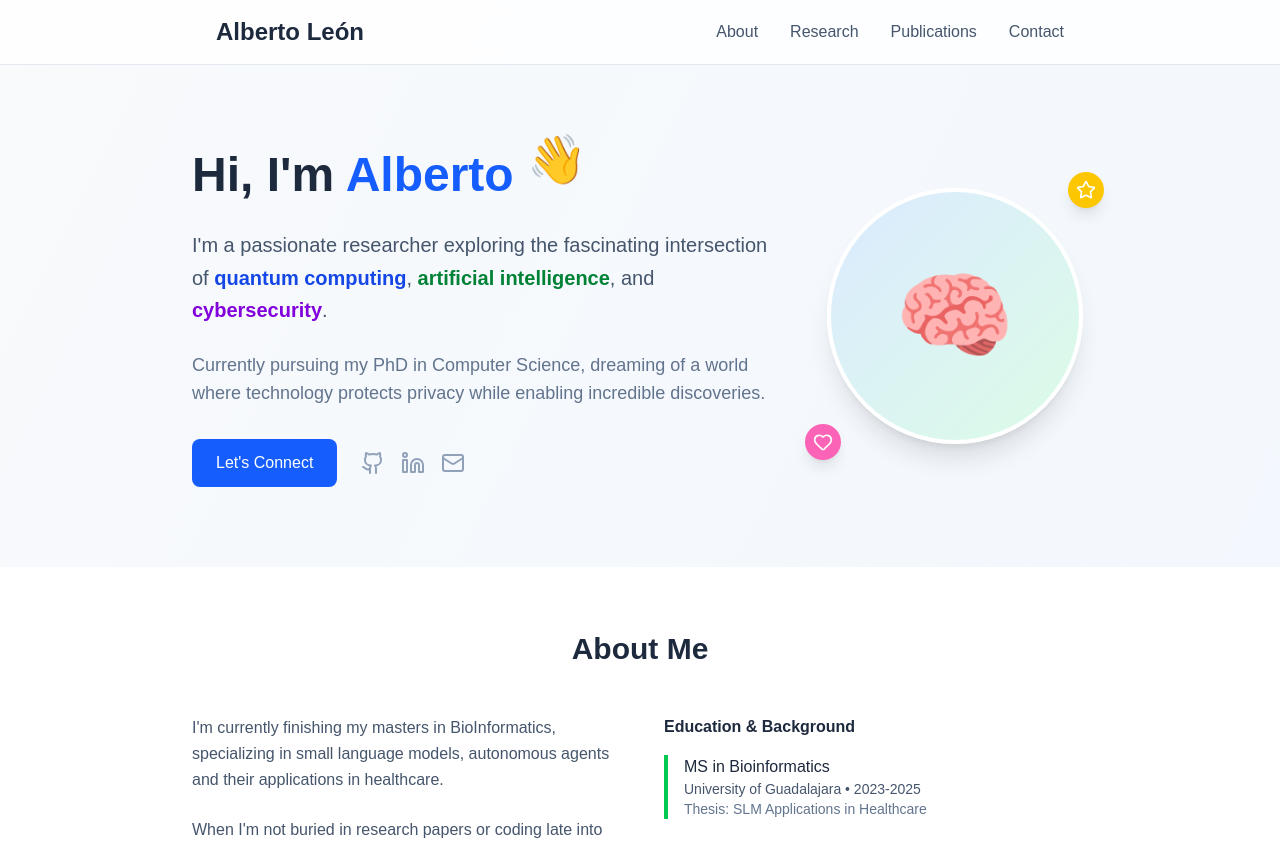
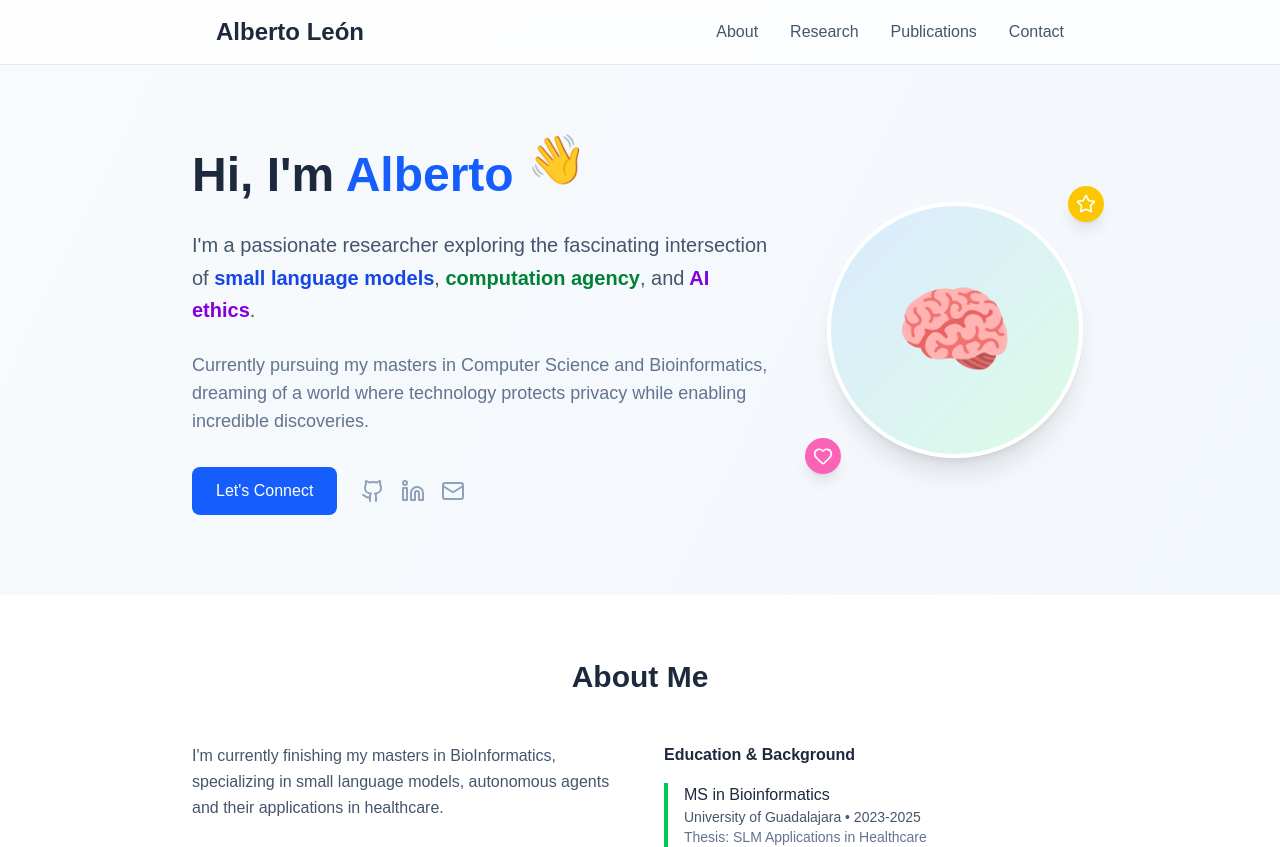
Before and after one commit to strahlenguy/strahlenguy.github.io, a Next.js app: page / in a window 1280 px wide. Shown: the top 847 px of the page. Built offline with nearby package versions, Linux system fonts and the light colour scheme.

Commit message:
updating things

```diff
--- a/src/app/page.tsx
+++ b/src/app/page.tsx
@@ -60,12 +60,12 @@ export default function Home() {
               </h2>
               <p className="text-xl text-slate-600 mb-6 leading-relaxed">
                 I&apos;m a passionate researcher exploring the fascinating intersection of
-                <span className="font-semibold text-blue-700"> quantum computing</span>,
-                <span className="font-semibold text-green-700"> artificial intelligence</span>, and
-                <span className="font-semibold text-purple-700"> cybersecurity</span>.
+                <span className="font-semibold text-blue-700"> small language models</span>,
+                <span className="font-semibold text-green-700"> computation agency</span>, and
+                <span className="font-semibold text-purple-700"> AI ethics</span>.
               </p>
               <p className="text-lg text-slate-500 mb-8">
-                Currently pursuing my PhD in Computer Science, dreaming of a world where technology
+                Currently pursuing my masters in Computer Science and Bioinformatics, dreaming of a world where technology
                 protects privacy while enabling incredible discoveries.
               </p>
               <div className="flex items-center space-x-6">
```
